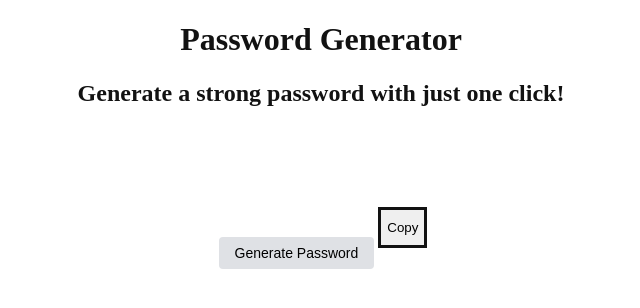
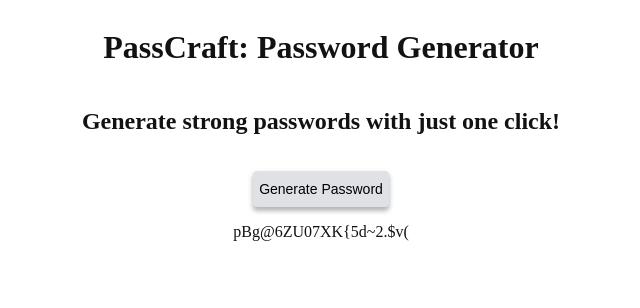
Before and after one commit to ChrisJabb21/QuickPasswordGenerator, a website with bundled scripts: page index.html in a window 1280 px wide. Both pictures are taken after a click on the button "Generate Password". Shown: the whole page, without its empty margins (319-959 px from the left). Built offline with nearby package versions, Linux system fonts and the light colour scheme.

Commit message:
Enhance password generator UI and functionality: update HTML structure, add event listener for password generation, and include MacOS hidden files in .gitignore.

```diff
--- a/index.html
+++ b/index.html
@@ -7,14 +7,13 @@
     </head>
     <script type="module" src="js/index.js"></script>
     <body>
-        <h1>Password Generator</h1>
-        <h2>Generate a strong password with just one click!</h2>
-        <div class="main">
+        <h1>PassCraft: Password Generator</h1>
+        <h2>Generate strong passwords with just one click!</h2>
+        <div>
             <div class="btn-wrapper">
-                <button class="btn">Generate Password</button>
+                <button class="btn" id="generateButton">Generate Password</button>
                 <div class="password-wrapper">
-                    <span class="password"></span>
-                    <button class="copy-btn">Copy</button>
+                    <span class="password" id="output"></span>
                 </div>
             </div>
         </div>
--- a/js/generate.js
+++ b/js/generate.js
@@ -14,7 +14,7 @@ export function generatePassword({
     lowerCase = true,
     upperCase = true,
     digits= true,
-    symbols = false,
+    symbols = true,
     noLookAlikes = true
 }) {
     // The sets object defines the character sets for lowercase letters, uppercase letters, digits, and symbols. Each property of the sets object contains a string of characters that belong to that set.
--- a/js/index.js
+++ b/js/index.js
@@ -11,7 +11,21 @@ const password = generatePassword({
 const characterSetSize = 26 + 26 + 10 + 24; // lowercase + uppercase + digits + symbols
 const entropy = estimateEntropyBits(20, characterSetSize);
 
+const button = document.getElementById("generateButton");
+const output = document.getElementById("output");
+button.addEventListener("click", () => {
+    const password = generatePassword({
+        length: 20,
+        lowerCase: true,
+        upperCase: true,
+        digits: true,
+        symbols: true,
+    });
+    const characterSetSize = 26 + 26 + 10 + 24; // lowercase + uppercase + digits + symbols
+    const entropy = estimateEntropyBits(20, characterSetSize);
 console.log("Estimated entropy ");
 console.log(`${entropy} bits`);
 console.log("Generated password:");
 console.log(password);
+output.textContent = password;
+});
--- a/styles.css
+++ b/styles.css
@@ -1,39 +1,23 @@
-.main {
-    margin-top: 100px;
-}
 
-.search-input {
-    display: flexwrap;
+
+.btn-wrapper,.password-wrapper, .password {
+    flex-wrap: wrap;
     max-width: 100%;
     margin: 0;
     margin-left: auto;
     margin-right: auto;
-    line-height: 24px;
-    padding-top: 10px;
-    padding-bottom: 10px;
-    padding-left: 30px;
-    padding-right: 30px;
-    border: 1px solid #dfe1e5;
-    border-radius: 24px;
-}
-
-.btn-wrapper {
-    display: flex;
+    margin-top: 1rem;
+    margin-bottom: 1rem;
     justify-content: center;
 }
 
 .btn {
-    margin-left: 4px;
-    margin-right: 4px;
-    margin-top: 30px;
+    margin: auto;
     background: #dfe1e5;
     border: none;
-    padding-top: 8px;
-    padding-bottom: 8px;
-    padding-left: 16px;
-    padding-right: 16px;
     border-radius: 4px;
-    font-size: 14px;
+    box-shadow: 0 0.25rem 0.25rem rgba(60, 64, 67, .3), 0 2px 6px rgba(60, 64, 67, .15);
+    font-size: 0.875rem;
 }
 
 body {
@@ -42,8 +26,11 @@ body {
     width: auto;
     margin-left: auto;
     margin-right: auto;
-    display: flexbox;
+    display: flex;
+    flex-wrap: wrap;
+    flex-direction: column;
 }
+
 img {
     width: 380px;
     max-width: 100%;
@@ -57,7 +44,8 @@ a {
 }
 
 button, input {
-    display: flexbox;
+    display: flex;
+    flex-wrap: wrap;
     max-width: 100%;
     border-width: 3px;
     border-color: #121212;
```
Also changed, not shown: images/Screenshot of initial UI JS functionality 2026-06-02 .png (added), 1 other file.
